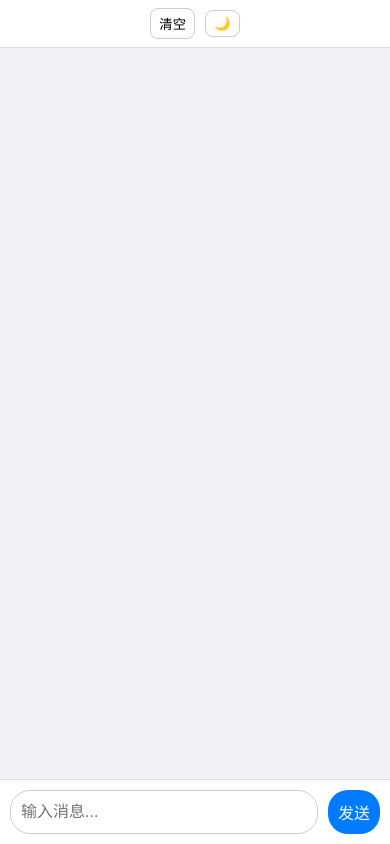
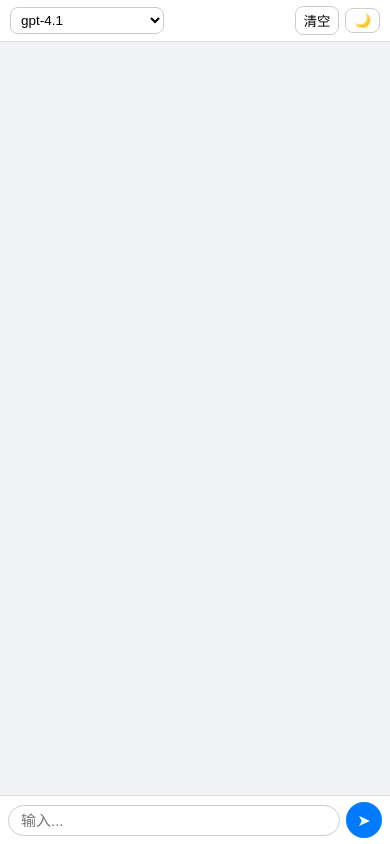
Before and after one commit to lany50/my-ai-chat-web, a Flask app: page / in a window 390 px wide. Run offline with Flask 3, Linux system fonts and the light colour scheme; data that the repository does not hold is empty; some libraries are stand-ins or nearby versions.

Commit message:
style: Drastically optimize UI for watch screens

```diff
--- a/templates/index.html
+++ b/templates/index.html
@@ -5,168 +5,80 @@
     <meta name="viewport" content="width=device-width, initial-scale=1.0, user-scalable=no">
     <title>AI 助手</title>
     <style>
-        /* ============================================= */
-        /*              1. CSS 变量定义                  */
-        /* ============================================= */
+        /* CSS变量和基础样式部分保持不变 */
         :root {
-            --bg-color: #f0f2f5;
-            --header-bg: #ffffff;
-            --header-border: #dddddd;
-            --text-color: #000000;
-            --ai-msg-bg: #e9e9eb;
-            --user-msg-bg: #007bff;
-            --user-msg-text: #ffffff;
-            --input-area-bg: #ffffff;
-            --input-border-color: #ccc;
-            --button-bg: #007bff;
+            --bg-color: #f0f2f5; --header-bg: #ffffff; --header-border: #dddddd; --text-color: #000000; --ai-msg-bg: #e9e9eb; --user-msg-bg: #007bff; --user-msg-text: #ffffff; --input-area-bg: #ffffff; --input-border-color: #ccc; --button-bg: #007bff;
         }
+        [data-theme="dark"] {
+            --bg-color: #121212; --header-bg: #1e1e1e; --header-border: #333333; --text-color: #e0e0e0; --ai-msg-bg: #2a2a2a; --user-msg-bg: #0056b3; --user-msg-text: #ffffff; --input-area-bg: #1e1e1e; --input-border-color: #444; --button-bg: #0056b3;
+        }
+        body { font-family: -apple-system, BlinkMacSystemFont, "Segoe UI", Roboto, "Helvetica Neue", Arial, sans-serif; margin: 0; display: flex; flex-direction: column; height: 100vh; background-color: var(--bg-color); color: var(--text-color); transition: background-color 0.3s, color 0.3s; }
+        .header { display: flex; justify-content: space-between; align-items: center; padding: 10px 15px; background-color: var(--header-bg); border-bottom: 1px solid var(--header-border); flex-shrink: 0; }
+        .header h1 { margin: 0; font-size: 1.2em; flex-grow: 1; }
+        #model-select { background-color: var(--header-bg); color: var(--text-color); border: 1px solid var(--input-border-color); border-radius: 8px; padding: 5px 8px; margin-left: auto; }
+        .header-buttons { display: flex; align-items: center; gap: 10px; margin-left: 10px; }
+        .header-button { background: none; border: 1px solid var(--input-border-color); border-radius: 8px; padding: 5px 8px; cursor: pointer; color: var(--text-color); }
+        #chat-window { flex-grow: 1; overflow-y: auto; padding: 15px 10px; display: flex; flex-direction: column; }
+        .message { max-width: 80%; padding: 8px 12px; border-radius: 18px; margin-bottom: 10px; line-height: 1.4; word-wrap: break-word; }
+        .user-message { background-color: var(--user-msg-bg); color: var(--user-msg-text); align-self: flex-end; }
+        .ai-message { background-color: var(--ai-msg-bg); color: var(--text-color); align-self: flex-start; }
+        #input-area { display: flex; align-items: center; padding: 8px; background-color: var(--input-area-bg); border-top: 1px solid var(--header-border); flex-shrink: 0; gap: 8px; }
+        #message-input { flex-grow: 1; padding: 8px 14px; border: 1px solid var(--input-border-color); border-radius: 20px; font-size: 16px; background-color: transparent; color: var(--text-color); margin: 0; }
+        #send-button { padding: 8px; border: none; background-color: var(--button-bg); color: white; border-radius: 50%; cursor: pointer; font-size: 18px; width: 40px; height: 40px; flex-shrink: 0; display: flex; justify-content: center; align-items: center; }
 
-        [data-theme="dark"] {
-            --bg-color: #121212;
-            --header-bg: #1e1e1e;
-            --header-border: #333333;
-            --text-color: #e0e0e0;
-            --ai-msg-bg: #2a2a2a;
-            --user-msg-bg: #0056b3;
-            --user-msg-text: #ffffff;
-            --input-area-bg: #1e1e1e;
-            --input-border-color: #444;
-            --button-bg: #0056b3;
-        }
+        /* --- 核心改动：重写小屏幕的媒体查询 --- */
+        @media (max-width: 480px) {
+            /* 整体减小字体，适应小屏幕 */
+            html {
+                font-size: 15px;
+            }
 
-        /* ============================================= */
-        /*              2. 页面基础样式                  */
-        /* ============================================= */
-        body {
-            font-family: -apple-system, BlinkMacSystemFont, "Segoe UI", Roboto, "Helvetica Neue", Arial, sans-serif;
-            margin: 0;
-            display: flex;
-            flex-direction: column;
-            height: 100vh;
-            background-color: var(--bg-color);
-            color: var(--text-color);
-            transition: background-color 0.3s, color 0.3s;
-        }
+            /* 顶部栏极致压缩 */
+            .header {
+                padding: 6px 10px;
+                gap: 8px;
+            }
+            .header h1 {
+                display: none; /* 必须隐藏标题，腾出空间 */
+            }
+            #model-select {
+                padding: 4px 6px; /* 菜单变得更小 */
+                font-size: 0.9em;
+                margin-left: 0; /* 移除自动边距 */
+            }
+            .header-buttons {
+                gap: 6px; /* 按钮间距减小 */
+                margin-left: auto; /* 让按钮组整体靠右 */
+            }
+            .header-button {
+                padding: 4px 8px;
+            }
 
-        .header {
-            display: flex;
-            justify-content: space-between;
-            align-items: center;
-            padding: 10px 15px;
-            background-color: var(--header-bg);
-            border-bottom: 1px solid var(--header-border);
-            flex-shrink: 0;
-        }
+            /* 聊天窗口边距减小 */
+            #chat-window {
+                padding: 10px 8px;
+            }
 
-        .header h1 {
-            margin: 0;
-            font-size: 1.2em;
-            flex-grow: 1;
-        }
-
-        #model-select {
-            background-color: var(--header-bg);
-            color: var(--text-color);
-            border: 1px solid var(--input-border-color);
-            border-radius: 8px;
-            padding: 5px 8px;
-            margin-left: auto; /* 让它靠右 */
-        }
-
-        .header-buttons {
-            display: flex;
-            align-items: center;
-            gap: 10px;
-            margin-left: 10px;
-        }
-
-        .header-button {
-            background: none;
-            border: 1px solid var(--input-border-color);
-            border-radius: 8px;
-            padding: 5px 8px;
-            cursor: pointer;
-            color: var(--text-color);
-        }
-
-        #chat-window {
-            flex-grow: 1;
-            overflow-y: auto;
-            padding: 15px 10px;
-            display: flex;
-            flex-direction: column;
-        }
-
-        .message {
-            max-width: 80%;
-            padding: 8px 12px;
-            border-radius: 18px;
-            margin-bottom: 10px;
-            line-height: 1.4;
-            word-wrap: break-word;
-        }
-
-        .user-message {
-            background-color: var(--user-msg-bg);
-            color: var(--user-msg-text);
-            align-self: flex-end;
-        }
-
-        .ai-message {
-            background-color: var(--ai-msg-bg);
-            color: var(--text-color);
-            align-self: flex-start;
-        }
-
-        #input-area {
-            display: flex;
-            padding: 10px;
-            background-color: var(--input-area-bg);
-            border-top: 1px solid var(--header-border);
-            flex-shrink: 0;
-        }
-
-        #message-input {
-            flex-grow: 1;
-            padding: 10px;
-            border: 1px solid var(--input-border-color);
-            border-radius: 20px;
-            margin-right: 10px;
-            font-size: 16px;
-            background-color: transparent;
-            color: var(--text-color);
-        }
-
-        #send-button {
-            padding: 10px 15px;
-            border: none;
-            background-color: var(--button-bg);
-            color: white;
-            border-radius: 20px;
-            cursor: pointer;
-            font-size: 16px;
-        }
-
-        /* ============================================= */
-        /*              3. 手表端响应式样式                */
-        /* ============================================= */
-        @media (max-width: 400px) {
-            .header h1, #model-select { display: none; }
-            .header { justify-content: center; padding: 8px; }
-            .header-buttons { margin: 0; }
-            body { font-size: 16px; }
-            #message-input, #send-button { font-size: 16px; }
-            #chat-window { padding: 8px 5px; }
-            .message { max-width: 90%; }
-            #send-button { padding: 10px; min-width: 50px; }
+            /* 输入区域极致压缩 */
+            #input-area {
+                padding: 6px 8px;
+                gap: 6px;
+            }
+            #message-input {
+                padding: 6px 12px;
+                font-size: 1em; /* 继承html的字体大小 */
+            }
+            #send-button {
+                width: 36px;
+                height: 36px;
+                font-size: 16px; /* 图标大小 */
+            }
         }
     </style>
 </head>
 <body>
 
-<!-- ============================================= -->
-<!--                 4. HTML 结构                  -->
-<!-- ============================================= -->
+<!-- HTML结构完全不变，只修改了发送按钮的文字为图标 -->
 <div class="header">
     <h1>AI 助手</h1>
     <select id="model-select">
@@ -180,133 +92,27 @@
         <button id="theme-toggle" class="header-button">🌙</button>
     </div>
 </div>
-
 <div id="chat-window">
-    <!-- 历史记录将会被动态加载到这里 -->
+    <!-- 历史记录会加载到这里 -->
+</div>
+<div id="input-area">
+    <input type="text" id="message-input" placeholder="输入...">
+    <button id="send-button">➤</button> <!-- 把"发送"文字改成一个箭头图标 -->
 </div>
 
-<div id="input-area">
-    <input type="text" id="message-input" placeholder="输入消息...">
-    <button id="send-button">发送</button>
-</div>
-
-<!-- ============================================= -->
-<!--               5. JavaScript 逻辑              -->
-<!-- ============================================= -->
+<!-- JavaScript部分完全不变 -->
 <script>
-    // --- 元素获取 ---
-    const chatWindow = document.getElementById('chat-window');
-    const messageInput = document.getElementById('message-input');
-    const sendButton = document.getElementById('send-button');
-    const themeToggle = document.getElementById('theme-toggle');
-    const body = document.body;
-    const modelSelect = document.getElementById('model-select');
-    const clearHistoryButton = document.getElementById('clear-history-button');
-
-    // --- 功能函数 ---
-    async function loadHistory() {
-        try {
-            const response = await fetch('/history');
-            const messages = await response.json();
-            chatWindow.innerHTML = '';
-            messages.forEach(msg => {
-                const messageClass = msg.role === 'user' ? 'user-message' : 'ai-message';
-                addMessage(msg.content, messageClass, false);
-            });
-            chatWindow.scrollTop = chatWindow.scrollHeight;
-        } catch (error) {
-            console.error('加载历史记录失败:', error);
-            addMessage('无法加载历史记录。', 'ai-message', false);
-        }
-    }
-
-    async function clearHistory() {
-        if (!confirm('确定要永久删除所有聊天记录吗？')) {
-            return;
-        }
-        try {
-            const response = await fetch('/clear', { method: 'POST' });
-            if (response.ok) {
-                chatWindow.innerHTML = '';
-                addMessage('聊天记录已清空。', 'ai-message');
-            } else {
-                const errorData = await response.json();
-                addMessage(`清空失败: ${errorData.error}`, 'ai-message');
-            }
-        } catch (error) {
-            console.error('清空失败:', error);
-        }
-    }
-
-    async function sendMessage() {
-        const messageText = messageInput.value.trim();
-        if (messageText === '') return;
-        addMessage(messageText, 'user-message');
-        messageInput.value = '';
-        const typingIndicator = addMessage('AI正在思考...', 'ai-message typing-indicator');
-        try {
-            const selectedModel = modelSelect.value;
-            const response = await fetch('/chat', {
-                method: 'POST',
-                headers: {'Content-Type': 'application/json'},
-                body: JSON.stringify({ message: messageText, model: selectedModel }),
-            });
-            chatWindow.removeChild(typingIndicator);
-            if (!response.ok) {
-                const errorData = await response.json();
-                addMessage(`出错了: ${errorData.error || response.statusText}`, 'ai-message');
-                return;
-            }
-            const data = await response.json();
-            addMessage(data.reply, 'ai-message');
-        } catch (error) {
-            if (chatWindow.contains(typingIndicator)) {
-                chatWindow.removeChild(typingIndicator);
-            }
-            addMessage(`网络请求失败: ${error.message}`, 'ai-message');
-        }
-    }
-
-    function addMessage(text, classNames, doScroll = true) {
-        const messageElement = document.createElement('div');
-        messageElement.classList.add('message', ...classNames.split(' '));
-        messageElement.textContent = text;
-        chatWindow.appendChild(messageElement);
-        if (doScroll) {
-            chatWindow.scrollTop = chatWindow.scrollHeight;
-        }
-        return messageElement;
-    }
-
-    function toggleTheme() {
-        const currentTheme = body.getAttribute('data-theme');
-        if (currentTheme === 'dark') {
-            body.removeAttribute('data-theme');
-            localStorage.removeItem('theme');
-            themeToggle.textContent = '🌙';
-        } else {
-            body.setAttribute('data-theme', 'dark');
-            localStorage.setItem('theme', 'dark');
-            themeToggle.textContent = '☀️';
-        }
-    }
-
-    // --- 初始化和事件监听 ---
-    document.addEventListener('DOMContentLoaded', () => {
-        // 加载主题
-        const savedTheme = localStorage.getItem('theme');
-        if (savedTheme === 'dark') {
-            body.setAttribute('data-theme', 'dark');
-            themeToggle.textContent = '☀️';
-        }
-        // 加载历史记录
-        loadHistory();
-    });
-
+    const chatWindow = document.getElementById('chat-window'), messageInput = document.getElementById('message-input'), sendButton = document.getElementById('send-button'), themeToggle = document.getElementById('theme-toggle'), body = document.body, modelSelect = document.getElementById('model-select'), clearHistoryButton = document.getElementById('clear-history-button');
+    async function loadHistory() { try { const response = await fetch('/history'); const messages = await response.json(); chatWindow.innerHTML = ''; messages.forEach(msg => { const messageClass = msg.role === 'user' ? 'user-message' : 'ai-message'; addMessage(msg.content, messageClass, false); }); chatWindow.scrollTop = chatWindow.scrollHeight; } catch (error) { console.error('加载历史记录失败:', error); addMessage('无法加载历史记录。', 'ai-message', false); } }
+    async function clearHistory() { if (!confirm('确定要永久删除所有聊天记录吗？')) { return; } try { const response = await fetch('/clear', { method: 'POST' }); if (response.ok) { chatWindow.innerHTML = ''; addMessage('聊天记录已清空。', 'ai-message'); } else { const errorData = await response.json(); addMessage(`清空失败: ${errorData.error}`, 'ai-message'); } } catch (error) { console.error('清空失败:', error); } }
+    async function sendMessage() { const messageText = messageInput.value.trim(); if (messageText === '') return; addMessage(messageText, 'user-message'); messageInput.value = ''; const typingIndicator = addMessage('AI正在思考...', 'ai-message typing-indicator'); try { const selectedModel = modelSelect.value; const response = await fetch('/chat', { method: 'POST', headers: {'Content-Type': 'application/json'}, body: JSON.stringify({ message: messageText, model: selectedModel }), }); chatWindow.removeChild(typingIndicator); if (!response.ok) { const errorData = await response.json(); addMessage(`出错了: ${errorData.error || response.statusText}`, 'ai-message'); return; } const data = await response.json(); addMessage(data.reply, 'ai-message'); } catch (error) { if (chatWindow.contains(typingIndicator)) { chatWindow.removeChild(typingIndicator); } addMessage(`网络请求失败: ${error.message}`, 'ai-message'); } }
+    function addMessage(text, classNames, doScroll = true) { const messageElement = document.createElement('div'); messageElement.classList.add('message', ...classNames.split(' ')); messageElement.textContent = text; chatWindow.appendChild(messageElement); if (doScroll) { chatWindow.scrollTop = chatWindow.scrollHeight; } return messageElement; }
+    document.addEventListener('DOMContentLoaded', loadHistory);
     clearHistoryButton.addEventListener('click', clearHistory);
     sendButton.addEventListener('click', sendMessage);
     messageInput.addEventListener('keypress', (e) => { if (e.key === 'Enter') sendMessage(); });
-    themeToggle.addEventListener('click', toggleTheme);
+    const savedTheme = localStorage.getItem('theme'); if (savedTheme === 'dark') { body.setAttribute('data-theme', 'dark'); themeToggle.textContent = '☀️'; } else { themeToggle.textContent = '🌙'; }
+    themeToggle.addEventListener('click', () => { if (body.getAttribute('data-theme') === 'dark') { body.removeAttribute('data-theme'); localStorage.removeItem('theme'); themeToggle.textContent = '🌙'; } else { body.setAttribute('data-theme', 'dark'); localStorage.setItem('theme', 'dark'); themeToggle.textContent = '☀️'; } });
 </script>
 
 </body>
```
